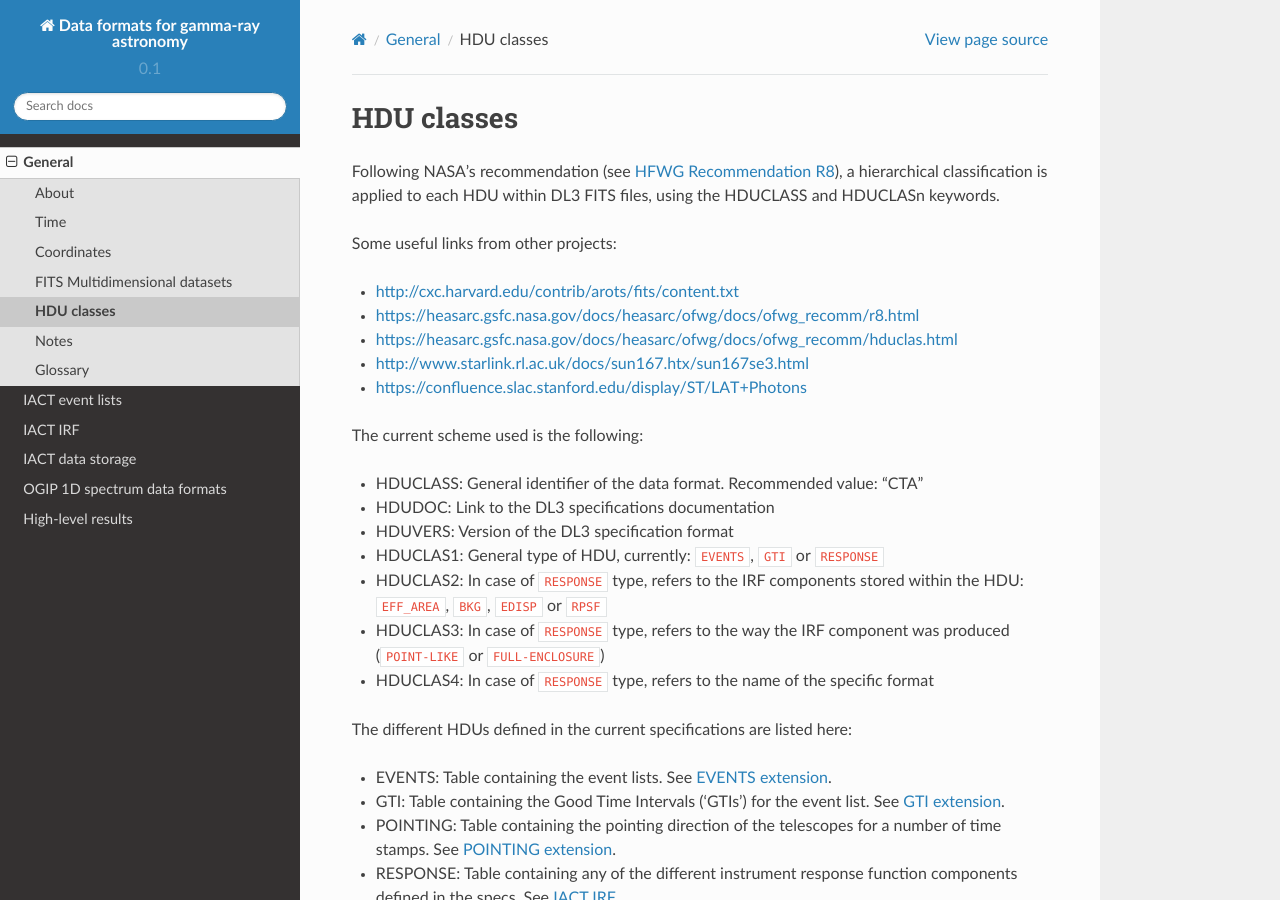
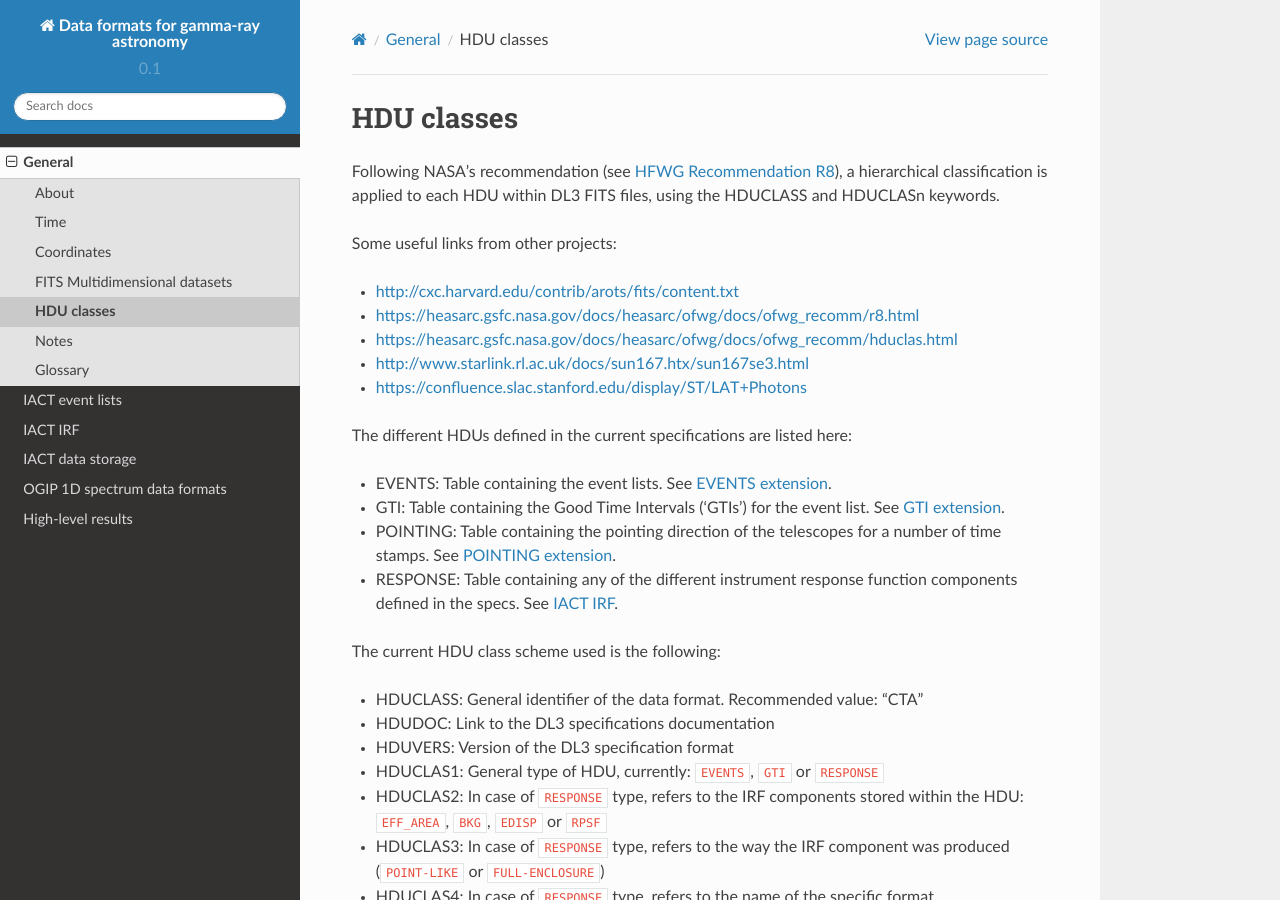
Before and after one commit to open-gamma-ray-astro/gamma-astro-data-formats, a Sphinx documentation site: the page built from source/general/hduclass.rst, in a window 1280 px wide and 900 px high. Built offline with Sphinx 7.4.7 and the Read the Docs theme 2.0.0, drawn with Linux system fonts in a browser that asks for light colours; some of the changed lines change nothing that is shown; some of the changed text lies outside the part shown.

```diff
--- a/source/general/hduclass.rst
+++ b/source/general/hduclass.rst
@@ -18,7 +18,17 @@
 * http://www.starlink.rl.ac.uk/docs/sun167.htx/sun167se3.html
 * https://confluence.slac.stanford.edu/display/ST/LAT+Photons
 
-The current scheme used is the following:
+The different HDUs defined in the current specifications are listed here:
+
+* EVENTS: Table containing the event lists. See :ref:`iact-events`.
+
+* GTI: Table containing the Good Time Intervals ('GTIs') for the event list. See :ref:`iact-gti`.
+
+* POINTING: Table containing the pointing direction of the telescopes for a number of time stamps. See :ref:`iact-pnt`.
+
+* RESPONSE: Table containing any of the different instrument response function components defined in the specs. See :ref:`iact-irf`.
+
+The current HDU class scheme used is the following:
 
 * HDUCLASS: General identifier of the data format. Recommended value: "CTA"
 
@@ -33,16 +43,6 @@
 * HDUCLAS3: In case of ``RESPONSE`` type, refers to the way the IRF component was produced (``POINT-LIKE`` or ``FULL-ENCLOSURE``)
 
 * HDUCLAS4: In case of ``RESPONSE`` type, refers to the name of the specific format
-
-The different HDUs defined in the current specifications are listed here:
-
-* EVENTS: Table containing the event lists. See :ref:`iact-events`.
-
-* GTI: Table containing the Good Time Intervals ('GTIs') for the event list. See :ref:`iact-gti`.
-
-* POINTING: Table containing the pointing direction of the telescopes for a number of time stamps. See :ref:`iact-pnt`.
-
-* RESPONSE: Table containing any of the different instrument response function components defined in the specs. See :ref:`iact-irf`.
 
 
 +-----------+------------+-----------------+--------------+
```
